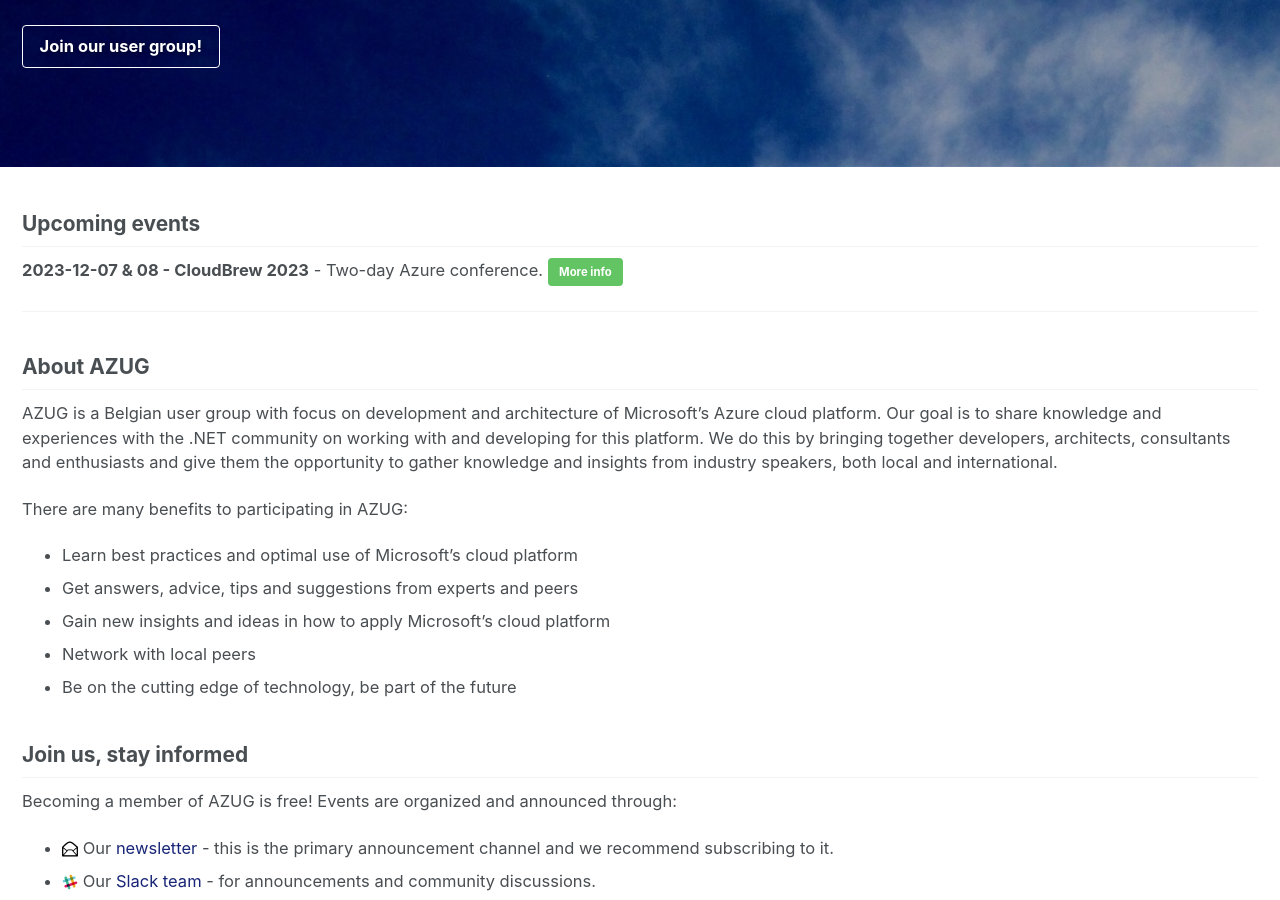
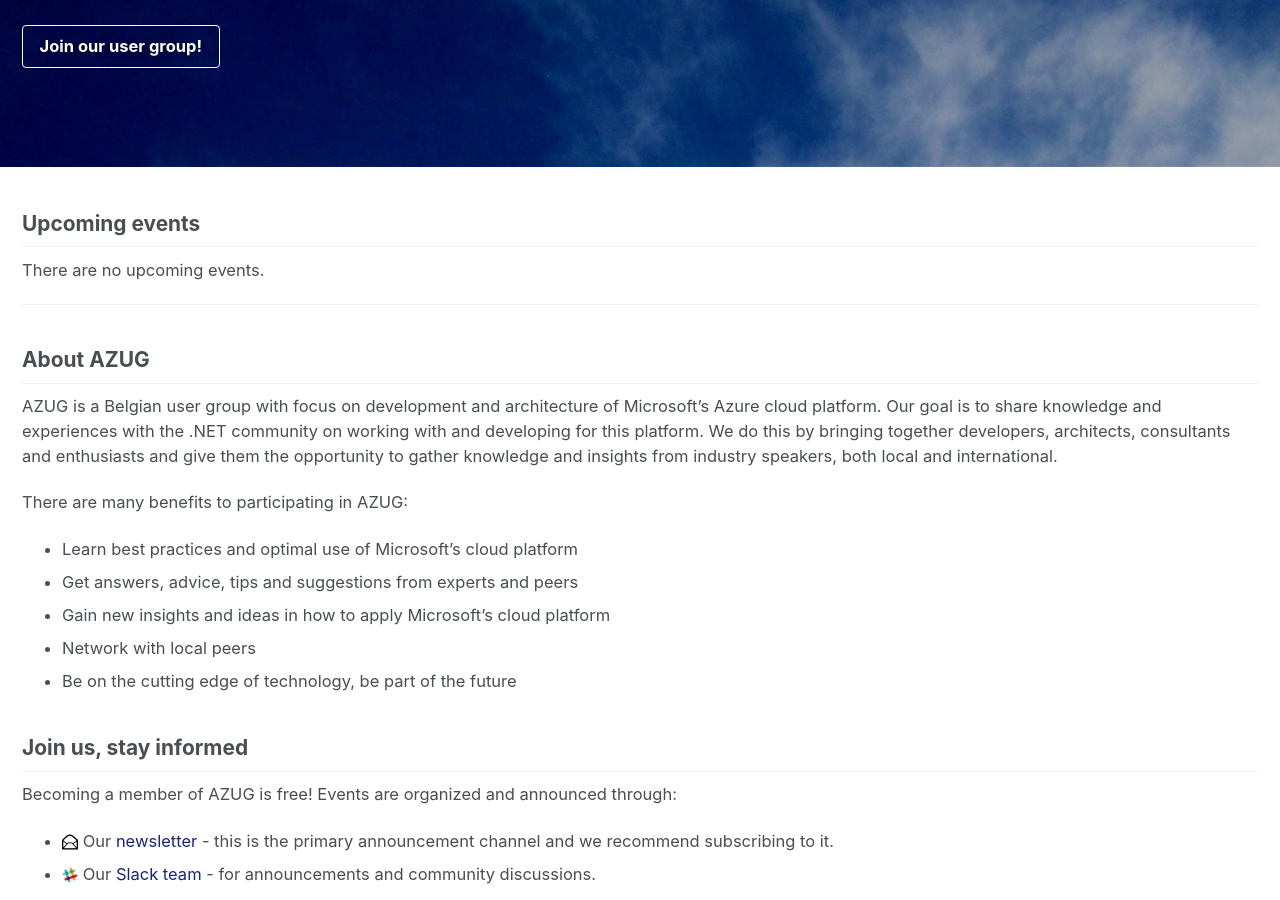
Before and after one commit to AzugBe/azugbe.github.io, a Jekyll site: the page built from index.md, in a window 1280 px wide and 900 px high, scrolled down 392 px. Built offline with Jekyll 4.4.1, drawn with Linux system fonts in a browser that asks for light colours; our own code applies the rules of GitHub Pages for plain Markdown files; comment, search, counter and statistics services are not loaded.

Commit message:
Update index.md

```diff
--- a/index.md
+++ b/index.md
@@ -14,9 +14,7 @@ excerpt: "The Belgium Azure User Group focuses on knowledge sharing and networki
 
 ## Upcoming events
 
-<!--There are no upcoming events.-->
-
-**2023-12-07 & 08 - CloudBrew 2023** - Two-day Azure conference. [More info](https://www.cloudbrew.be/){: .btn .btn--success}
+There are no upcoming events.
 
 <!--**2023-04-20 - Building Azure PaaS Solutions and Platforms**<br>
 In our third session of the year, we'll have two session that focus on building solutions with Azure PaaS. See you there? [Register here!](https://www.azug.be/events/2023/04/20/building-azure-paas-solutions-and-platforms){: .btn .btn--success}-->
```
